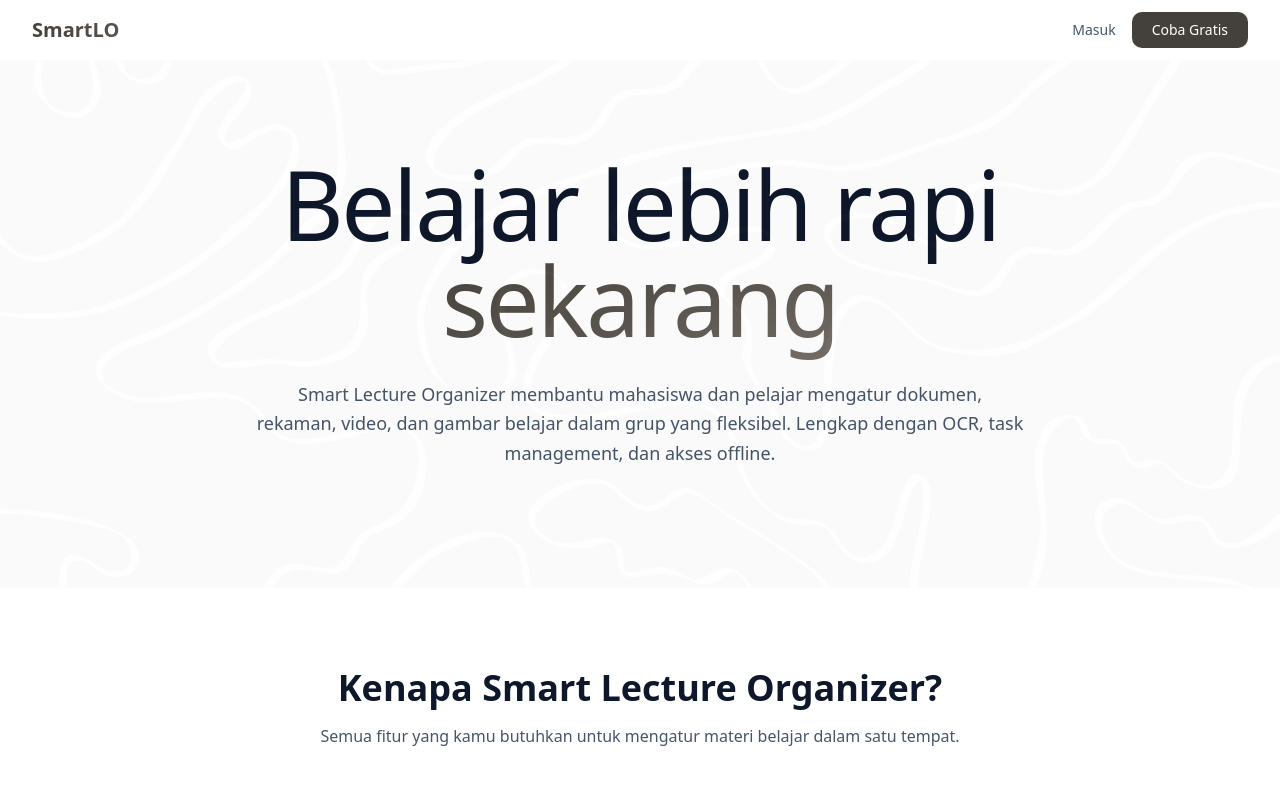
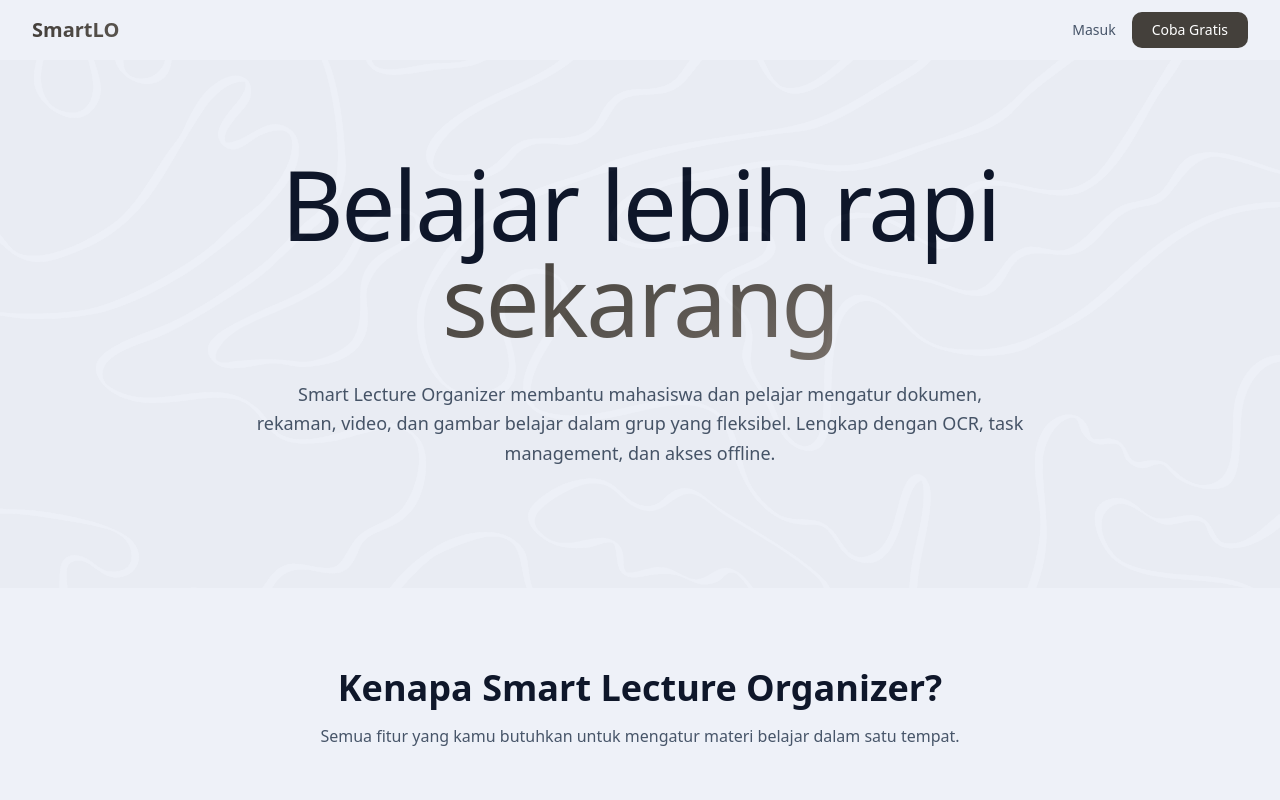
Before and after one commit to Lyc-n/smart-lecture-organizer, a SvelteKit app: page / in a window 1280 px wide. Shown: the top 800 px of the page. Built offline with nearby package versions, Linux system fonts and the light colour scheme.

Commit message:
modified: src

```diff
--- a/src/app.css
+++ b/src/app.css
@@ -47,7 +47,7 @@
 .light {
   /* ── Backgrounds ── */
   --bg-base: #f8fafc;
-  --bg-surface: #ffffff;
+  --bg-surface: #eef1f8;
   --bg-elevated: #f1f5f9;
   --bg-hover: #e2e8f0;
 
```
